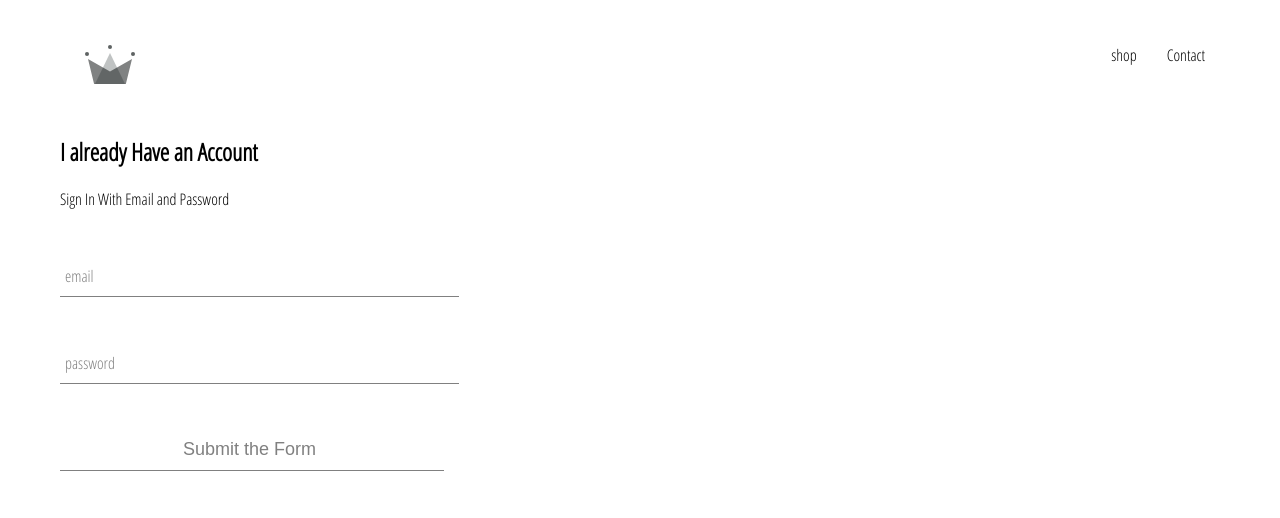
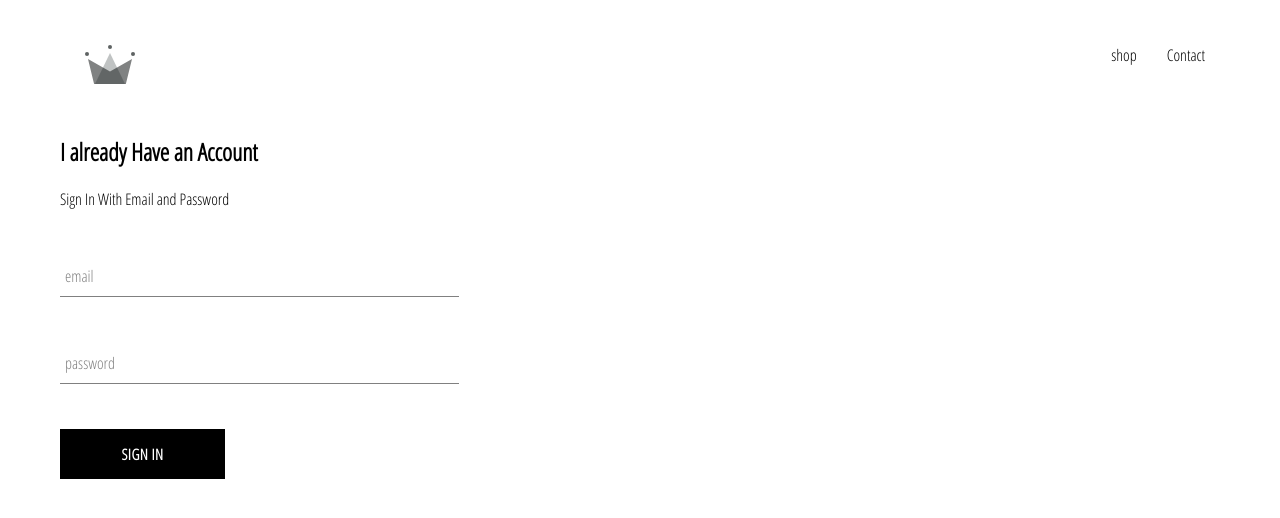
Before and after one commit to Manojj999/React-E-Commerce-App, a React (Create React App) app: page /signIn in a window 1280 px wide. Shown: the top 518 px of the page. Built offline with nearby package versions, Linux system fonts and the light colour scheme.

Commit message:
Create Custom Button

```diff
--- /dev/null
+++ b/src/Components/Custom-Button/CustomButton.jsx
@@ -0,0 +1,11 @@
+import React from 'react'
+import './CustomButton.scss';
+function CustomButton({children, ...otherProps}) {
+    return (
+        <button className="custom-button" {...otherProps}>
+            {children}
+        </button>
+    )
+}
+
+export default CustomButton;
--- /dev/null
+++ b/src/Components/Custom-Button/CustomButton.scss
@@ -0,0 +1,22 @@
+.custom-button {
+    min-width: 165px;
+    width: auto;
+    height: 50px;
+    letter-spacing: 0.5px;
+    line-height: 50px;
+    padding: 0 35px 0 35px;
+    font-size: 15px;
+    background-color: black;
+    color: white;
+    text-transform: uppercase;
+    font-family: 'Open Sans Condensed';
+    font-weight: bolder;
+    border: none;
+    cursor: pointer;
+
+    &:hover {
+      background-color: white;
+      color: black;
+      border: 1px solid black;
+    }
+  }
--- a/src/Components/SignIn/SignIn.jsx
+++ b/src/Components/SignIn/SignIn.jsx
@@ -1,6 +1,7 @@
 import React from "react";
 import "./SignIn.scss";
 import FormInput from '../Form-Input/FormInput';
+import CustomButton from '../Custom-Button/CustomButton';
 class SignIn extends React.Component {
   constructor() {
     super();
@@ -36,7 +37,7 @@
             required
           />
 
-          <FormInput type="submit" value="Submit the Form" />
+          <CustomButton type="submit">Sign In</CustomButton>
         </form>
       </div>
     );
```
